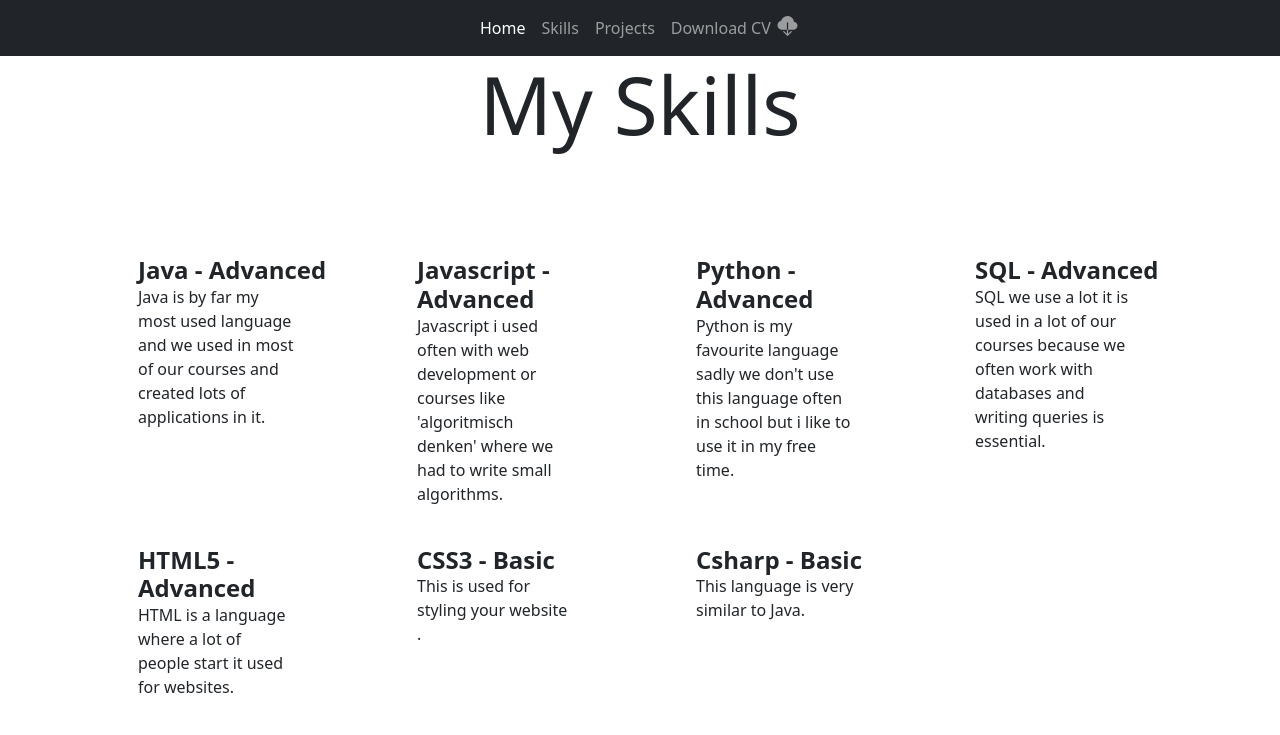
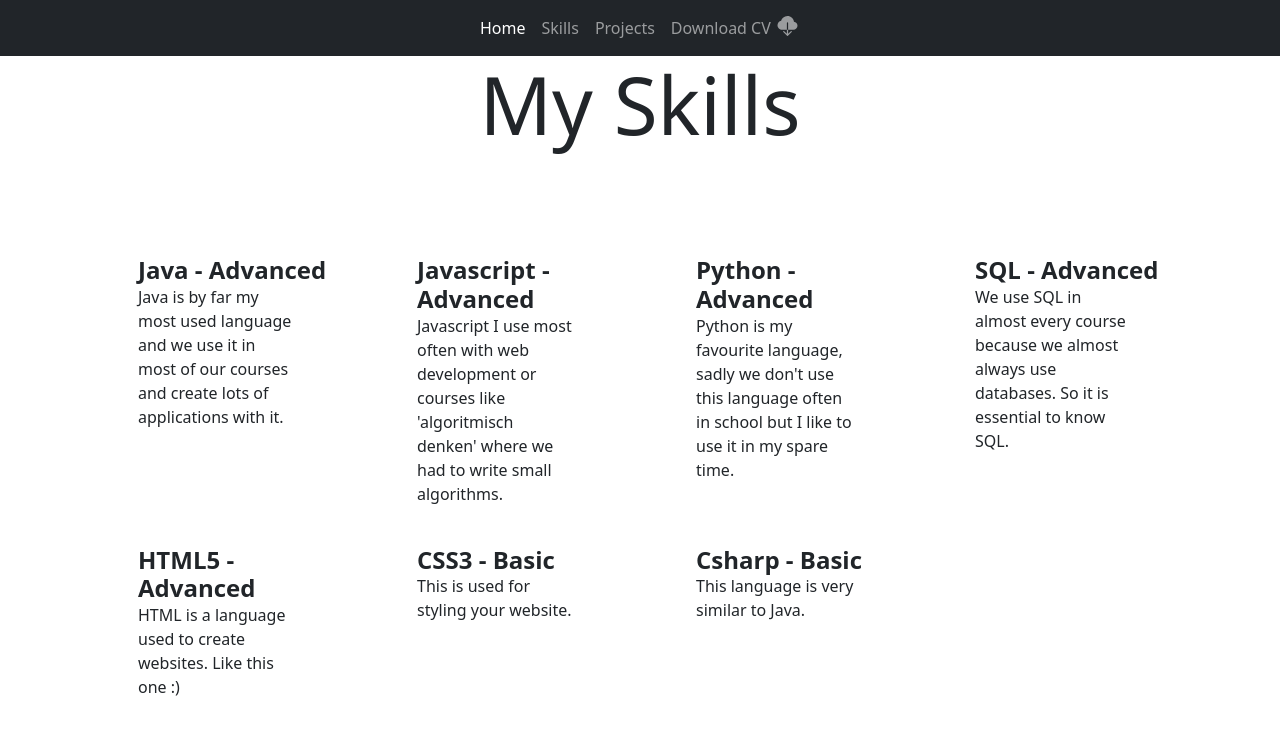
Before and after one commit to Davidbackx/Davidbackx.github.io, a Jekyll site: the page skills.html, which Jekyll copies as it is, in a window 1280 px wide. Shown: the top 735 px of the page. Built offline with Jekyll 4.4.1, drawn with Linux system fonts in a browser that asks for light colours.

Commit message:
spelfouten

```diff
--- a/skills.html
+++ b/skills.html
@@ -48,42 +48,42 @@
             <svg class="bi text-muted flex-shrink-0 me-3" width="1.75em" height="1.75em"><use xlink:href="images/python.svg"/></svg>
             <div>
               <h4 class="fw-bold mb-0">Java - Advanced</h4>
-              <p>Java is by far my most used language and we used in most of our courses and created lots of applications in it.</p>
+              <p>Java is by far my most used language and we use it in most of our courses and create lots of applications with it.</p>
             </div>
           </div>
           <div class="col d-flex align-items-start">
             <svg class="bi text-muted flex-shrink-0 me-3" width="1.75em" height="1.75em"><use xlink:href="#cpu-fill"/></svg>
             <div>
               <h4 class="fw-bold mb-0">Javascript - Advanced</h4>
-              <p>Javascript i used often with web development or courses like 'algoritmisch denken' where we had to write small algorithms.</p>
+              <p>Javascript I use most often with web development or courses like 'algoritmisch denken' where we had to write small algorithms.</p>
             </div>
           </div>
           <div class="col d-flex align-items-start">
             <svg class="bi text-muted flex-shrink-0 me-3" width="1.75em" height="1.75em"><use xlink:href="#calendar3"/></svg>
             <div>
               <h4 class="fw-bold mb-0">Python - Advanced</h4>
-              <p>Python is my favourite language sadly we don't use this language often in school but i like to use it in my free time.</p>
+              <p>Python is my favourite language, sadly we don't use this language often in school but I like to use it in my spare time.</p>
             </div>
           </div>
           <div class="col d-flex align-items-start">
             <svg class="bi text-muted flex-shrink-0 me-3" width="1.75em" height="1.75em"><use xlink:href="#home"/></svg>
             <div>
               <h4 class="fw-bold mb-0">SQL - Advanced</h4>
-              <p>SQL we use a lot it is used in a lot of our courses because we often work with databases and writing queries is essential.</p>
+              <p>We use SQL in almost every course because we almost always use databases. So it is essential to know SQL.</p>
             </div>
           </div>
           <div class="col d-flex align-items-start">
             <svg class="bi text-muted flex-shrink-0 me-3" width="1.75em" height="1.75em"><use xlink:href="#speedometer2"/></svg>
             <div>
               <h4 class="fw-bold mb-0">HTML5 - Advanced</h4>
-              <p>HTML is a language where a lot of people start it used for websites.</p>
+              <p>HTML is a language used to create websites. Like this one :)</p>
             </div>
           </div>
           <div class="col d-flex align-items-start">
             <svg class="bi text-muted flex-shrink-0 me-3" width="1.75em" height="1.75em"><use xlink:href="#toggles2"/></svg>
             <div>
               <h4 class="fw-bold mb-0">CSS3 - Basic</h4>
-              <p>This is used for styling your website .</p>
+              <p>This is used for styling your website.</p>
             </div>
           </div>
           <div class="col d-flex align-items-start">
```
